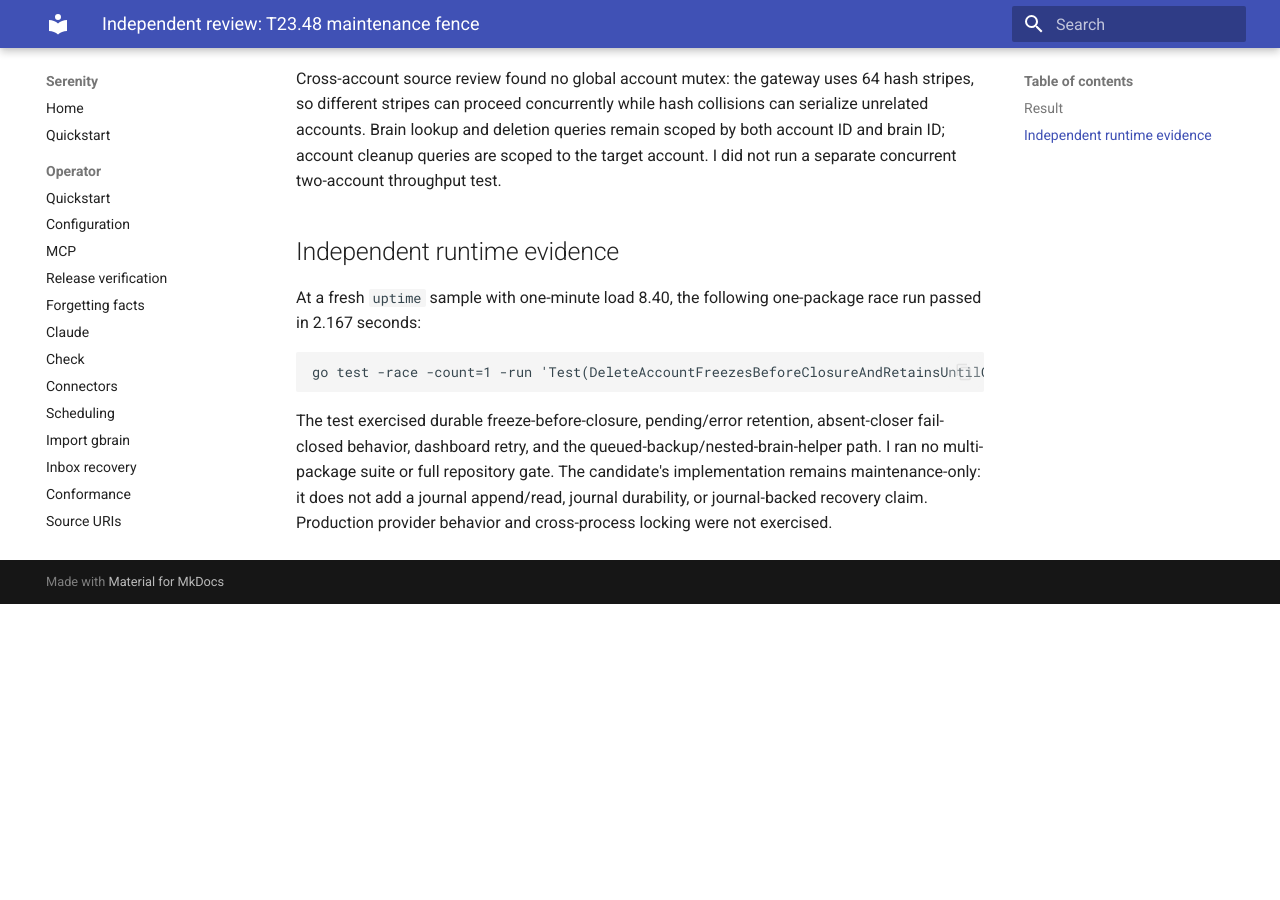
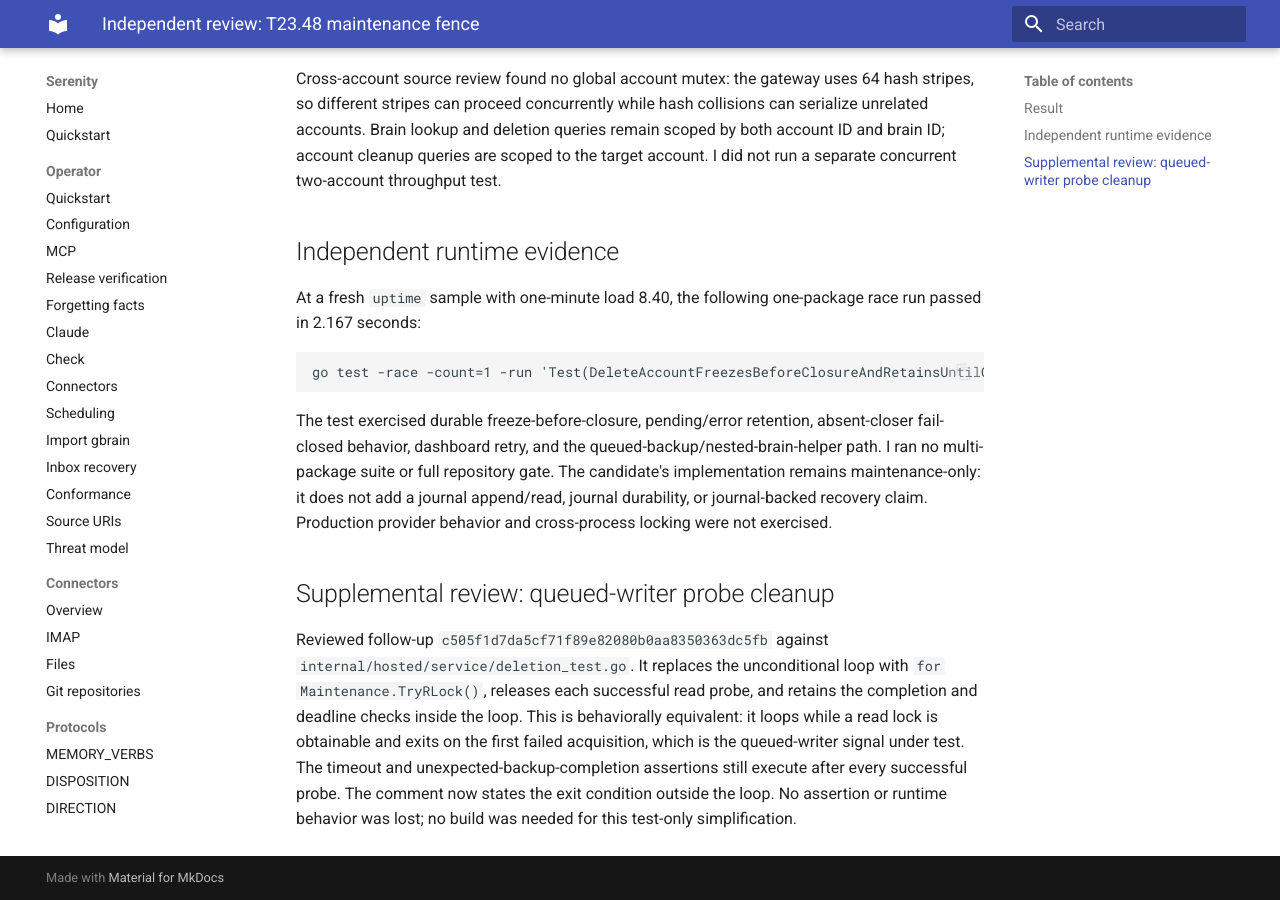
Before and after one commit to sirerun/serenity, an MkDocs documentation site: the page built from docs/plans/t23-48-maintenance-fence-independent-review-2026-10-01.md, in a window 1280 px wide and 900 px high, scrolled down 867 px. Built offline with MkDocs 1.6.1 and Material for MkDocs 9.7.7, drawn with Linux system fonts in a browser that asks for light colours; before the commit the page ends 1471 px from its top, so only the background shows below that.

Commit message:
docs: verify queued writer probe cleanup

````diff
--- a/docs/plans/t23-48-maintenance-fence-independent-review-2026-10-01.md
+++ b/docs/plans/t23-48-maintenance-fence-independent-review-2026-10-01.md
@@ -21,3 +21,7 @@
 ```
 
 The test exercised durable freeze-before-closure, pending/error retention, absent-closer fail-closed behavior, dashboard retry, and the queued-backup/nested-brain-helper path. I ran no multi-package suite or full repository gate. The candidate's implementation remains maintenance-only: it does not add a journal append/read, journal durability, or journal-backed recovery claim. Production provider behavior and cross-process locking were not exercised.
+
+## Supplemental review: queued-writer probe cleanup
+
+Reviewed follow-up `c505f1d7da5cf71f89e82080b0aa8350363dc5fb` against `internal/hosted/service/deletion_test.go`. It replaces the unconditional loop with `for Maintenance.TryRLock()`, releases each successful read probe, and retains the completion and deadline checks inside the loop. This is behaviorally equivalent: it loops while a read lock is obtainable and exits on the first failed acquisition, which is the queued-writer signal under test. The timeout and unexpected-backup-completion assertions still execute after every successful probe. The comment now states the exit condition outside the loop. No assertion or runtime behavior was lost; no build was needed for this test-only simplification.
````
